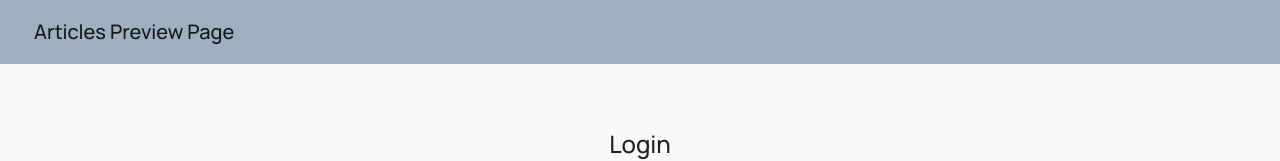
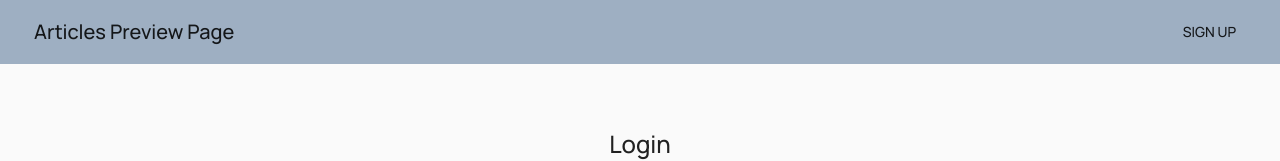
Before and after one commit to sbAsma/article-preview-drf-react, a React (Create React App) app: page /admin in a window 1280 px wide. Shown: the top 161 px of the page. Built offline with nearby package versions, Linux system fonts and the light colour scheme.

Commit message:
Login/Signup button changes

```diff
--- a/src/App.js
+++ b/src/App.js
@@ -3,6 +3,8 @@ import './App.css';
 import { makeStyles } from '@material-ui/core';
 import Articles from './components/articles/articles';
 import ArticleLoadingComponent from './components/articles/articleLoading';
+import { useAdminContext } from "./components/context/AdminContexProvider";
+
 // import Header from './components/header'
 import Footer from './components/footer'
 import axios from 'axios'
@@ -15,6 +17,9 @@ const useStyles = makeStyles((theme) => ({
 }))
 
 function App() {
+    const {adminState: {
+        isLoggedIn,
+    }, setAdminState} = useAdminContext()
     const ArticleLoading = ArticleLoadingComponent(Articles);
     const [appState, setAppState] = useState({
         loading: true,
@@ -34,6 +39,9 @@ function App() {
                 users: usersRes,
             });
         }))
+        if(!isLoggedIn){
+            setAdminState({isSigningUp:true})
+        }
     }, [setAppState]);
 
     const classes = useStyles()
--- a/src/components/admin/header.js
+++ b/src/components/admin/header.js
@@ -112,7 +112,18 @@ const LogInOutButtons = (props) => {
             </div>
         );
 	}
-	else if(props.isSigningUp){
+	else if(props.isLoggingIn){
+		return(
+			<Button
+				color="textPrimary"
+				className={props.classes.link}
+				onClick = {() => props.redirectSignUp()}
+			>
+				Sign up
+			</Button>
+		)
+	}
+	else { // if(props.isSigningUp)
 		return(
 			<Button
 				color="primary"
@@ -124,20 +135,9 @@ const LogInOutButtons = (props) => {
 			</Button>
 		)
 	}
-	else if(props.isLoggingIn){
-		return(
-			<Button
-				color="textPrimary"
-				className={props.classes.link}
-				onClick = {() => props.redirectSignUp()}
-			>
-				Sign up
-			</Button>
-		)
-	}
-	else{
-		return <div></div>
-	}
+	// else{
+	// 	return <div></div>
+	// }
 }
 
 export default function Header(props) {
@@ -151,6 +151,7 @@ export default function Header(props) {
     const [hideButton, setHideButton] = useState(false)
 	const redirectLogin = () =>{
         setAdminState({isSigningUp: false, isLoggedIn: false,isLoggingIn: true,})
+		history.push('/admin')
     }
     const redirectSignUp = () =>{
         setAdminState({isSigningUp: true, })
@@ -169,6 +170,7 @@ export default function Header(props) {
                 username: '',
                 user: {},
             })
+			setAdminState({isSigningUp: false, isLoggedIn: false,isLoggingIn: true,})
             history.push('/admin')
         })
     }
--- a/src/components/auth/passwordReset.js
+++ b/src/components/auth/passwordReset.js
@@ -1,4 +1,4 @@
-import React, {useState} from 'react'
+import React, {useState, useEffect} from 'react'
 import {
     Button,
     Typography,
@@ -7,6 +7,8 @@ import {
     Box,
     makeStyles
 } from '@material-ui/core'
+import { useAdminContext } from "../context/AdminContexProvider";
+
 import axiosInstance from '../../axios'
 
 const useStyles = makeStyles((theme) => ({
@@ -35,6 +37,7 @@ const useStyles = makeStyles((theme) => ({
 }))
 
 export default function PasswordReset() {
+    const {setAdminState} = useAdminContext()
     const [email, setEmail] = useState('')
     const [isEmailValid, setIsEmailValid] = useState(false)
     const [serverResponse, setServerResponse] = useState({
@@ -42,7 +45,9 @@ export default function PasswordReset() {
         responseMessage: "",
     })
     const classes = useStyles()
-
+    useEffect(() =>{
+        setAdminState({isSigningUp:true})
+    }, [])
     const handleChange = (e) => {
         const email = e.target.value
         setEmail(email)
--- a/src/components/context/AdminContexProvider.js
+++ b/src/components/context/AdminContexProvider.js
@@ -12,7 +12,7 @@ const AdminContext = createContext()
 function AdminProvider({children}){
     const [adminState, setAdminState] = useState({
         isLoggedIn: false,
-        isLoggingIn: false,
+        isLoggingIn: true,
         isSigningUp: false,
         username: '',
         user: {},
--- a/src/index.js
+++ b/src/index.js
@@ -29,9 +29,9 @@ const routing = (
 	<Router>
 		<Switch>
 			<ThemeProvider theme={customTheme}>
-				<Route exact path="/" component={App} />
 				<AdminProvider>
 					<Header/>
+					<Route exact path="/" component={App} />
 					<Route exact path="/admin" component={Admin}/>
 					<Route exact path="/admin/articles" component={ManageArticles}/>
 					<Route exact path ="/admin/profile" component={AdminProfile} />
```
